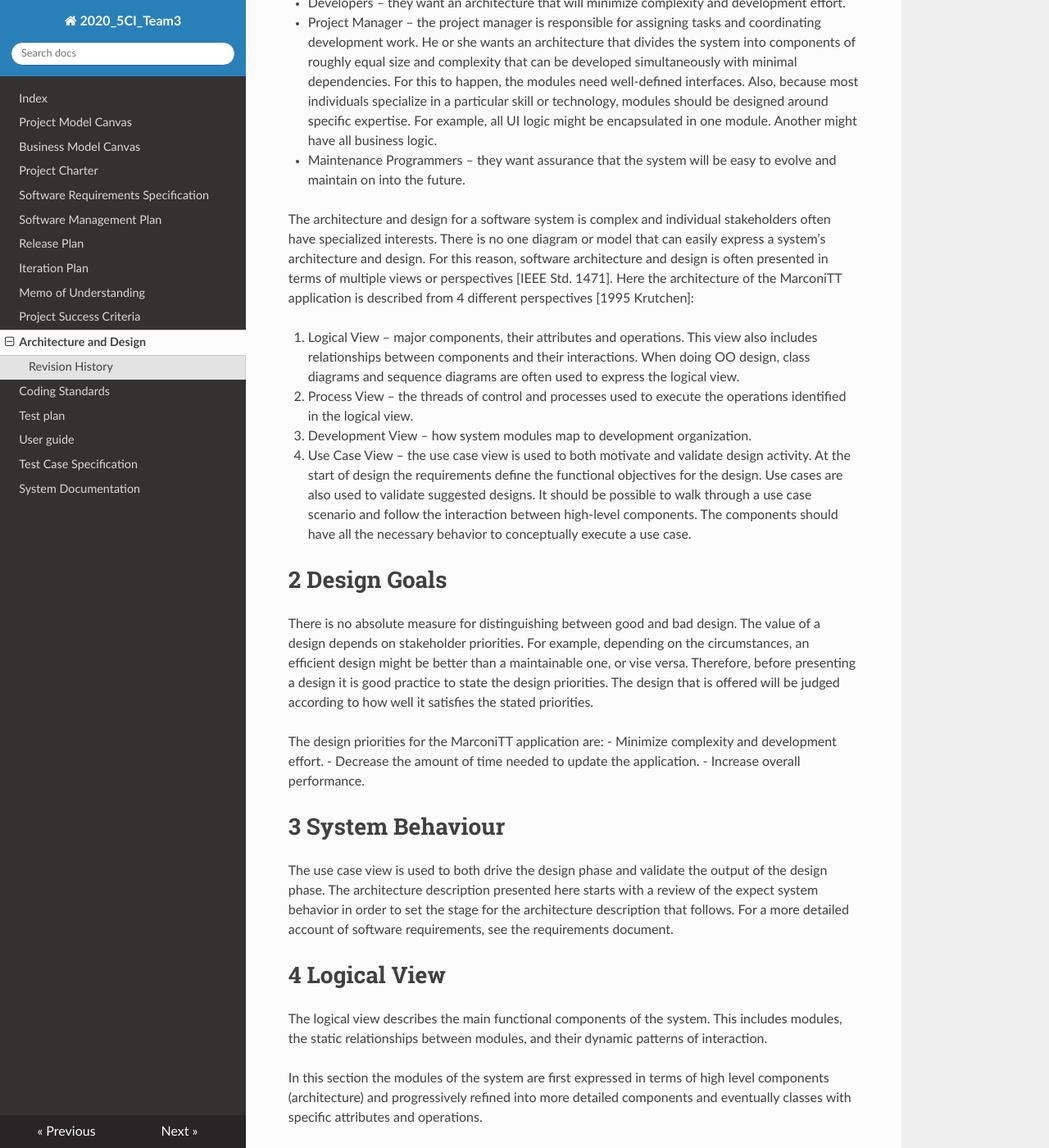
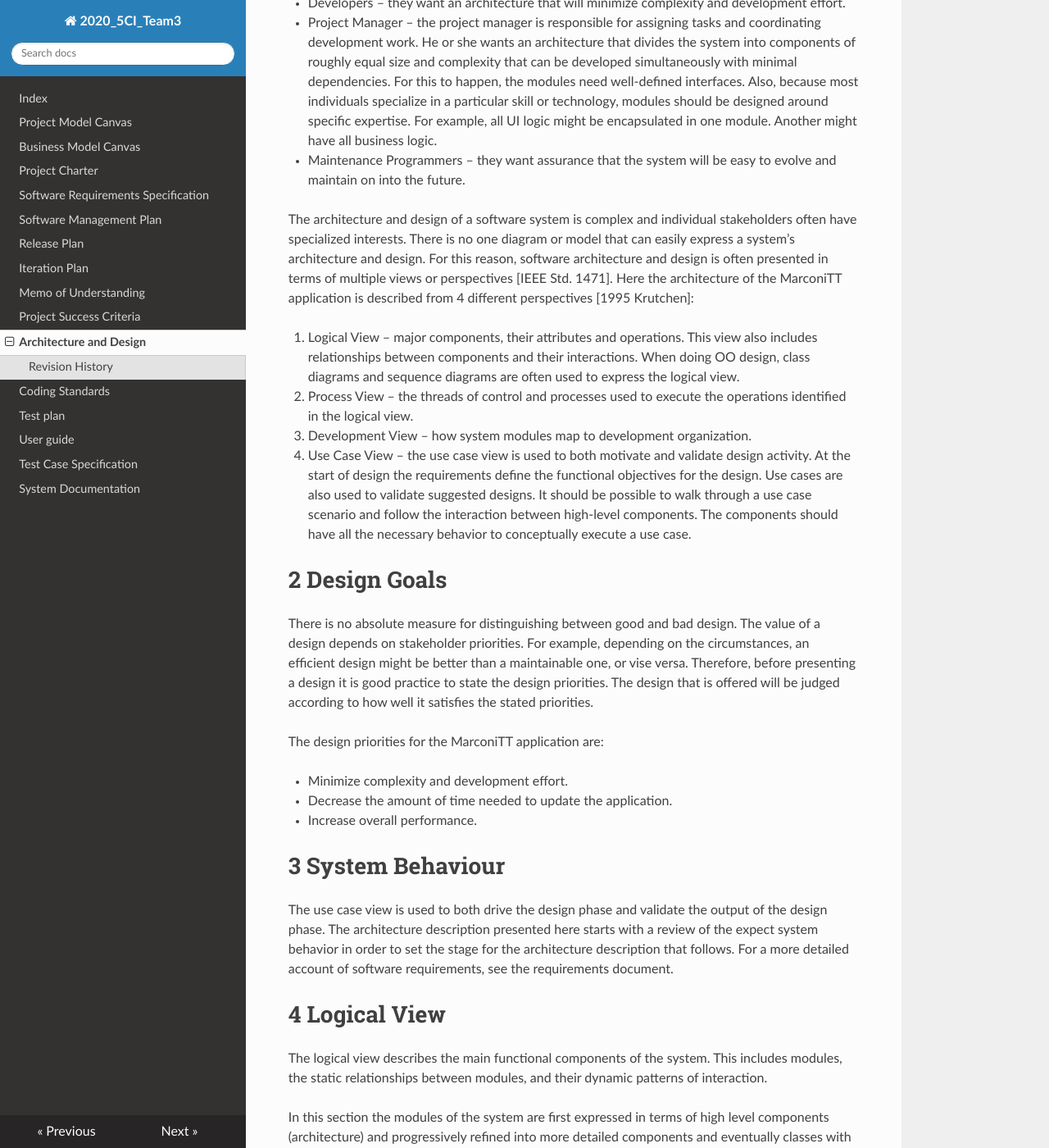
Before and after one commit to TrackyRaul/2020_5CI__team3_Farkas, an MkDocs documentation site: the page built from docs/architecture_and_design.md, in a window 1280 px wide and 1400 px high, scrolled down 716 px. Shown: the whole window at 82% size. Built offline with MkDocs 1.6.1, drawn with Linux system fonts in a browser that asks for light colours; nearby versions of some CDN libraries; some of the changed text lies outside the part shown.

Commit message:
Update architecture_and_design.md

```diff
--- a/docs/architecture_and_design.md
+++ b/docs/architecture_and_design.md
@@ -21,7 +21,7 @@ The purpose of this document is to describe the architecture and design of the M
 - Project Manager – the project manager is responsible for assigning tasks and coordinating development work. He or she wants an architecture that divides the system into components of roughly equal size and complexity that can be developed simultaneously with minimal dependencies. For this to happen, the modules need well-defined interfaces. Also, because most individuals specialize in a particular skill or technology, modules should be designed around specific expertise. For example, all UI logic might be encapsulated in one module. Another might have all business logic.
 - Maintenance Programmers – they want assurance that the system will be easy to evolve and maintain on into the future.
 
-The architecture and design for a software system is complex and individual stakeholders often have specialized interests. There is no one diagram or model that can easily express a system’s architecture and design. For this reason, software architecture and design is often presented in terms of multiple views or perspectives [IEEE Std. 1471]. Here the architecture of the MarconiTT application is described from 4 different perspectives [1995 Krutchen]:
+The architecture and design of a software system is complex and individual stakeholders often have specialized interests. There is no one diagram or model that can easily express a system’s architecture and design. For this reason, software architecture and design is often presented in terms of multiple views or perspectives [IEEE Std. 1471]. Here the architecture of the MarconiTT application is described from 4 different perspectives [1995 Krutchen]:
 
 1. Logical View – major components, their attributes and operations. This view also includes relationships between components and their interactions. When doing OO design, class diagrams and sequence diagrams are often used to express the logical view.
 2. Process View – the threads of control and processes used to execute the operations identified in the logical view.
@@ -33,8 +33,11 @@ The architecture and design for a software system is complex and individual stak
 There is no absolute measure for distinguishing between good and bad design. The value of a design depends on stakeholder priorities. For example, depending on the circumstances, an efficient design might be better than a maintainable one, or vise versa. Therefore, before presenting a design it is good practice to state the design priorities. The design that is offered will be judged according to how well it satisfies the stated priorities.
 
 The design priorities for the MarconiTT application are:
+
 - Minimize complexity and development effort.
+
 - Decrease the amount of time needed to update the application.
+
 - Increase overall performance.
 
 # 3 System Behaviour
```
Also changed, not shown: other parts of docs/architecture_and_design.md (+1 -1 lines).
